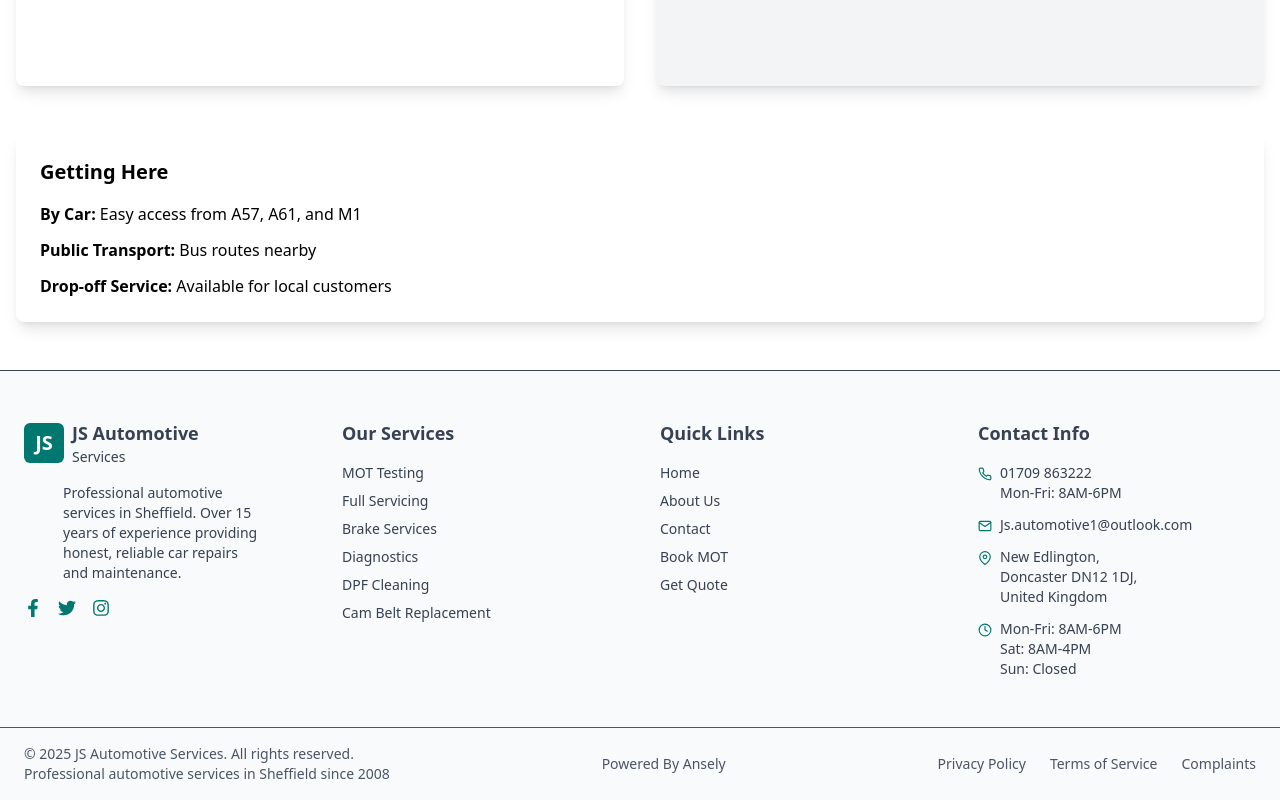
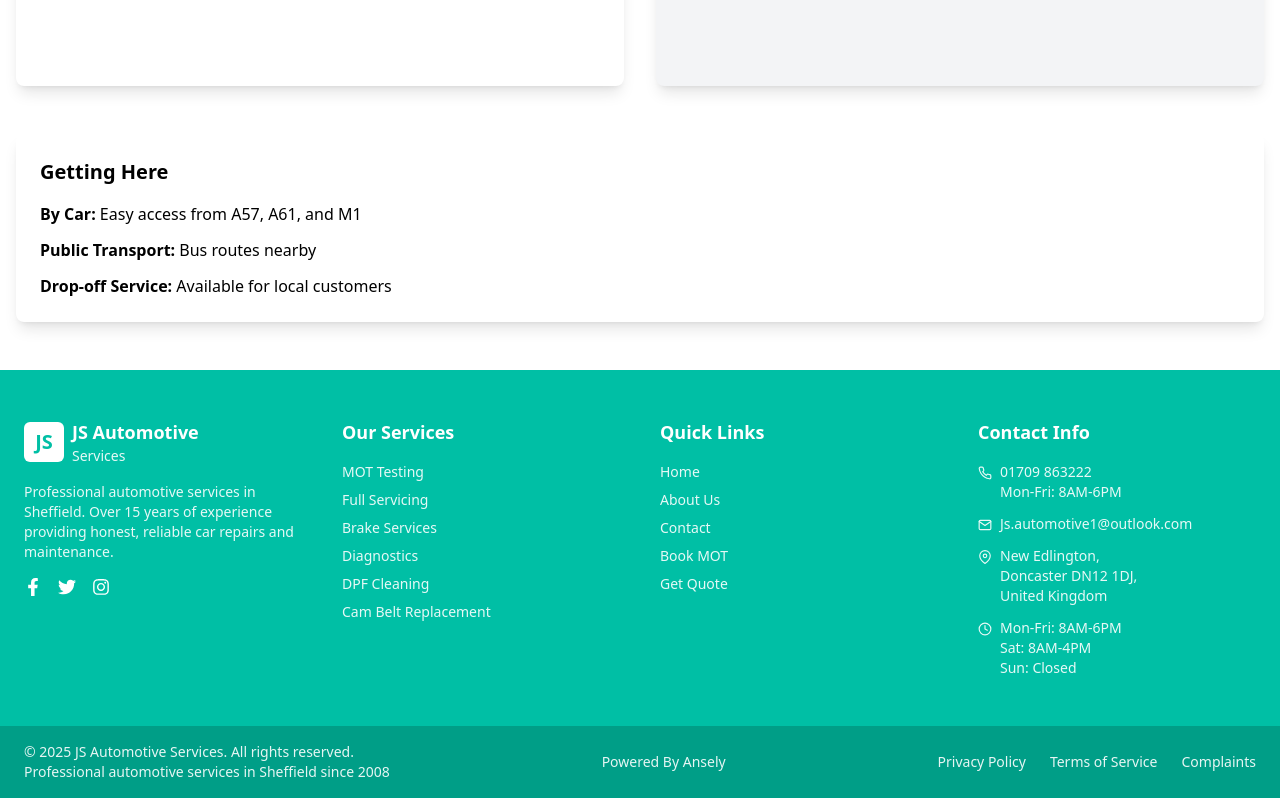
Before and after one commit to STharshan/js, a React (Vite) app: page /contact in a window 1280 px wide. Shown: the part 1966-2766 px from the top of the page. Built offline with nearby package versions, Linux system fonts and the light colour scheme; grey boxes are pictures that could not be loaded.

Commit message:
add home page animation

```diff
--- a/package.json
+++ b/package.json
@@ -11,6 +11,7 @@
   },
   "dependencies": {
     "@tailwindcss/vite": "^4.1.12",
+    "aos": "^2.3.4",
     "react": "^19.1.1",
     "react-dom": "^19.1.1",
     "react-icons": "^5.5.0",
--- a/src/components/Footer.jsx
+++ b/src/components/Footer.jsx
@@ -5,74 +5,82 @@ import { Link } from "react-router-dom";
 
 const Footer = () => {
   return (
-    <footer className="bg-gray-50 text-gray-700 border-t">
+    <footer className="bg-[#00BFA5] text-white">
       <div className="max-w-7xl mx-auto px-6 py-12 grid grid-cols-1 sm:grid-cols-2 lg:grid-cols-4 gap-10">
 
         {/* Company Info */}
         <div>
           <div className="flex items-center mb-4">
-            <div className="bg-teal-700 text-white w-10 h-10 flex items-center justify-center text-xl rounded-md font-bold">
+            <div className="bg-white text-[#00BFA5] w-10 h-10 flex items-center justify-center text-xl rounded-md font-bold">
               JS
             </div>
             <div className="ml-2">
               <h3 className="text-lg font-bold">JS Automotive</h3>
-              <p className="text-sm">Services</p>
+              <p className="text-sm opacity-90">Services</p>
             </div>
           </div>
-          <p className="text-sm max-w-50 mx-auto mb-4">
+          <p className="text-sm opacity-90 mb-4">
             Professional automotive services in Sheffield. Over 15 years of
             experience providing honest, reliable car repairs and maintenance.
           </p>
-          <div className="flex space-x-4 text-teal-700 text-lg">
-            <a href="https://www.facebook.com/profile.php?id=61562506876945" target="_blank" rel="noopener noreferrer">
-              <FaFacebookF className="hover:text-blue-700" />
+          <div className="flex space-x-4 text-white text-lg">
+            <a
+              href="https://www.facebook.com/profile.php?id=61562506876945"
+              target="_blank"
+              rel="noopener noreferrer"
+              className="hover:text-blue-200"
+            >
+              <FaFacebookF />
             </a>
-            <a href="#"><FaTwitter className="hover:text-blue-400" /></a>
-            <a href="#"><FaInstagram className="hover:text-pink-500" /></a>
+            <a href="#" className="hover:text-blue-200">
+              <FaTwitter />
+            </a>
+            <a href="#" className="hover:text-pink-300">
+              <FaInstagram />
+            </a>
           </div>
         </div>
 
         {/* Services */}
         <div>
           <h3 className="text-lg font-semibold mb-4">Our Services</h3>
-          <ul className="space-y-2 text-sm">
-            <li className="hover:text-gray-500"><Link to="/services/mot">MOT Testing</Link></li>
-            <li className="hover:text-gray-500"><Link to="/services/servicing">Full Servicing</Link></li>
-            <li className="hover:text-gray-500"><Link to="/services/brake">Brake Services</Link></li>
-            <li className="hover:text-gray-500"><Link to="/services/diagnostics">Diagnostics</Link></li>
-            <li className="hover:text-gray-500"><Link to="/services/dpf-clean">DPF Cleaning</Link></li>
-            <li className="hover:text-gray-500"><Link to="/services/cam-belt">Cam Belt Replacement</Link></li>
+          <ul className="space-y-2 text-sm opacity-90">
+            <li><Link to="/services/mot" className="hover:text-white">MOT Testing</Link></li>
+            <li><Link to="/services/servicing" className="hover:text-white">Full Servicing</Link></li>
+            <li><Link to="/services/brake" className="hover:text-white">Brake Services</Link></li>
+            <li><Link to="/services/diagnostics" className="hover:text-white">Diagnostics</Link></li>
+            <li><Link to="/services/dpf-clean" className="hover:text-white">DPF Cleaning</Link></li>
+            <li><Link to="/services/cam-belt" className="hover:text-white">Cam Belt Replacement</Link></li>
           </ul>
         </div>
 
         {/* Quick Links */}
         <div>
           <h3 className="text-lg font-semibold mb-4">Quick Links</h3>
-          <ul className="space-y-2 text-sm">
-            <li className="hover:text-gray-500"><Link to="/">Home</Link></li>
-            <li className="hover:text-gray-500"><Link to="/about">About Us</Link></li>
-            <li className="hover:text-gray-500"><Link to="/contact">Contact</Link></li>
-            <li className="hover:text-gray-500"><Link to="/services/mot">Book MOT</Link></li>
-            <li className="hover:text-gray-500"><Link to="/contact">Get Quote</Link></li>
+          <ul className="space-y-2 text-sm opacity-90">
+            <li><Link to="/" className="hover:text-white">Home</Link></li>
+            <li><Link to="/about" className="hover:text-white">About Us</Link></li>
+            <li><Link to="/contact" className="hover:text-white">Contact</Link></li>
+            <li><Link to="/services/mot" className="hover:text-white">Book MOT</Link></li>
+            <li><Link to="/contact" className="hover:text-white">Get Quote</Link></li>
           </ul>
         </div>
 
         {/* Contact Info */}
-        {/* Contact Info */}
         <div>
           <h3 className="text-lg font-semibold mb-4">Contact Info</h3>
-          <ul className="space-y-3 text-sm">
+          <ul className="space-y-3 text-sm opacity-90">
             <li className="flex items-start">
-              <FiPhone className="mt-1 mr-2 text-teal-700" />
-              <a href="tel:01709863222" className="hover:text-teal-500">
+              <FiPhone className="mt-1 mr-2" />
+              <a href="tel:01709863222" className="hover:text-white">
                 01709 863222<br />Mon-Fri: 8AM-6PM
               </a>
             </li>
             <li className="flex items-start">
-              <FiMail className="mt-1 mr-2 text-teal-700" />
+              <FiMail className="mt-1 mr-2" />
               <a
                 href="mailto:Js.automotive1@outlook.com"
-                className="hover:text-teal-500"
+                className="hover:text-white"
                 target="_blank"
                 rel="noopener noreferrer"
               >
@@ -80,12 +88,12 @@ const Footer = () => {
               </a>
             </li>
             <li className="flex items-start">
-              <FiMapPin className="mt-1 mr-2 text-teal-700" />
+              <FiMapPin className="mt-1 mr-2" />
               <a
                 href="https://www.google.com/maps?q=New+Edlington,+Doncaster+DN12+1DJ,+United+Kingdom"
                 target="_blank"
                 rel="noopener noreferrer"
-                className="hover:text-teal-500"
+                className="hover:text-white"
               >
                 New Edlington,<br />
                 Doncaster DN12 1DJ,<br />
@@ -93,7 +101,7 @@ const Footer = () => {
               </a>
             </li>
             <li className="flex items-start">
-              <FiClock className="mt-1 mr-2 text-teal-700" />
+              <FiClock className="mt-1 mr-2" />
               <span>
                 Mon-Fri: 8AM-6PM<br />
                 Sat: 8AM-4PM<br />
@@ -105,19 +113,25 @@ const Footer = () => {
       </div>
 
       {/* Bottom Bar */}
-      <div className="border-t text-sm text-gray-600">
+      <div className="bg-[#009e87] text-sm text-white/90">
         <div className="max-w-7xl mx-auto px-6 py-4 flex flex-col md:flex-row justify-between items-center">
           <p>
             © 2025 JS Automotive Services. All rights reserved.<br />
             Professional automotive services in Sheffield since 2008
           </p>
           <div>
-            Powered By <a href="https://www.ansely.co.uk/" className="hover:text-teal-700 hover:underline">Ansely</a>
+            Powered By{" "}
+            <a
+              href="https://www.ansely.co.uk/"
+              className="hover:text-white hover:underline"
+            >
+              Ansely
+            </a>
           </div>
           <div className="flex space-x-6 mt-2 md:mt-0">
-            <Link to="/privacy" className="hover:text-gray-500">Privacy Policy</Link>
-            <Link to="/terms" className="hover:text-gray-500">Terms of Service</Link>
-            <Link to="/complaints" className="hover:text-gray-500">Complaints</Link>
+            <Link to="/privacy" className="hover:text-white">Privacy Policy</Link>
+            <Link to="/terms" className="hover:text-white">Terms of Service</Link>
+            <Link to="/complaints" className="hover:text-white">Complaints</Link>
           </div>
         </div>
       </div>
--- a/src/components/Home/WhyChooseJSAutomotive.jsx
+++ b/src/components/Home/WhyChooseJSAutomotive.jsx
@@ -1,6 +1,8 @@
-import React from 'react';
+import React, { useEffect } from 'react';
 import { FiAward, FiCheckCircle, FiUsers } from 'react-icons/fi';
 import { LuClock4, LuShield, LuWrench } from 'react-icons/lu';
+import AOS from 'aos';
+import 'aos/dist/aos.css';
 
 const services = [
   {
@@ -36,19 +38,39 @@ const services = [
 ];
 
 const WhyChooseJSAutomotive = () => {
+  useEffect(() => {
+    AOS.init({ duration: 1000, once: false }); // animate every scroll up/down
+  }, []);
+
   return (
     <section className="py-16 bg-gray-100">
       <div className="max-w-7xl mx-auto text-center px-4">
-        <h2 className="text-4xl font-semibold mb-6">Why Choose JS Automotive?</h2>
-        <p className="text-xl max-w-4xl mx-auto mb-12 text-gray-800">
+        <h2
+          className="text-4xl font-semibold mb-6"
+          data-aos="fade-down"
+        >
+          Why Choose JS Automotive?
+        </h2>
+        <p
+          className="text-xl max-w-4xl mx-auto mb-12 text-gray-800"
+          data-aos="fade-up"
+          data-aos-delay="200"
+        >
           We're not just another garage. We're your trusted automotive partner, committed to keeping you safe on the road with honest, professional service.
         </p>
+
         <div className="grid sm:grid-cols-1 md:grid-cols-2 lg:grid-cols-3 gap-8">
           {services.map((service, index) => (
             <div
               key={index}
-              className="bg-white p-6 rounded-lg shadow-lg border-gray-300 border flex flex-col items-center
-              transform transition duration-300 hover:scale-105 hover:shadow-2xl hover:z-10"
+              data-aos={index % 2 === 0 ? 'fade-up' : 'fade-down'}
+              data-aos-delay={index * 100}
+              className="
+                bg-white p-6 rounded-lg shadow-md border border-gray-300 flex flex-col items-center
+                transform transition duration-300
+                hover:scale-105 hover:shadow-[0_0_25px_#00BFA5]
+                active:shadow-[0_0_25px_#00BFA5]
+              "
             >
               <div className="mb-4 bg-teal-100 text-teal-800 rounded-full p-3">
                 {service.icon}
```
Also changed, not shown: src/components/Home/ExpertServices.jsx (+42 -68 lines), src/components/Home/HeroSection.jsx (+54 -23 lines), src/components/Home/Testimonials.jsx (+46 -11 lines), vercel.json (added), 1 other file (tests, documents, lock files or other folders).
